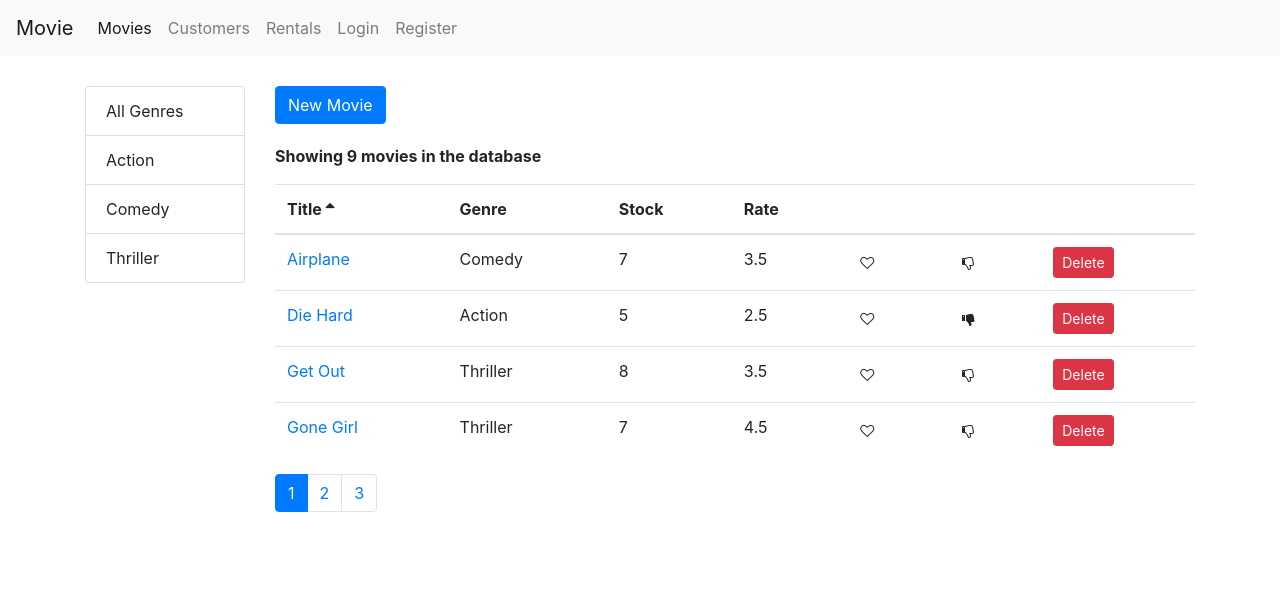
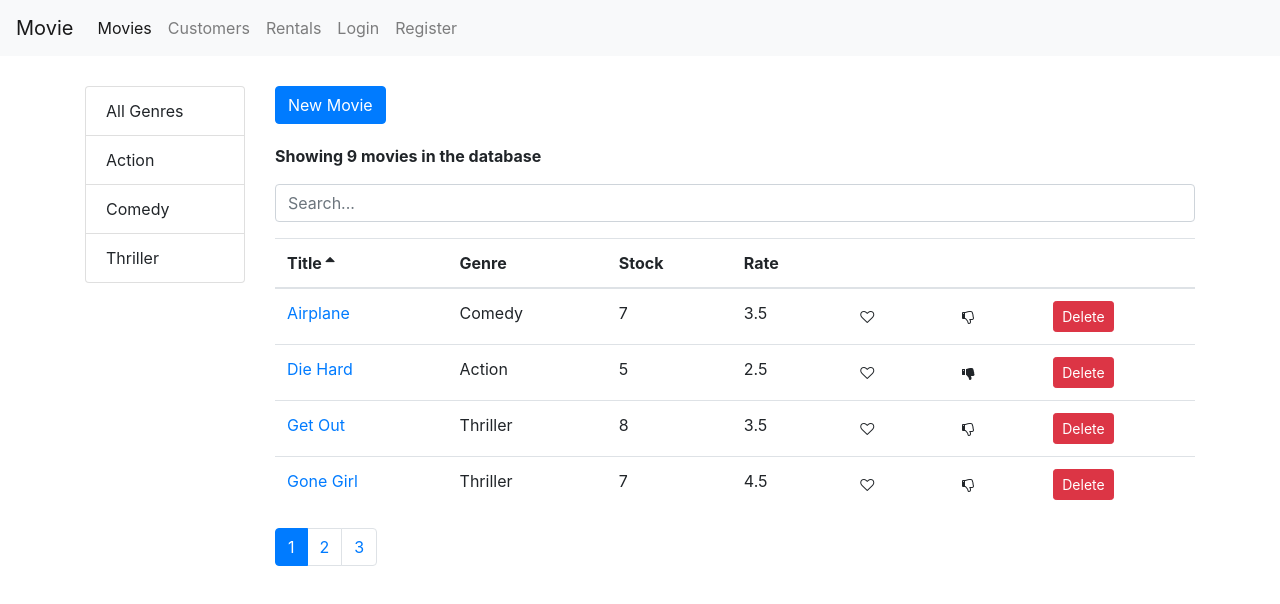
Before and after one commit to trachuynh2014/Movie-Rent, a React (Create React App) app: page /movies in a window 1280 px wide. Shown: the top 604 px of the page. Built offline with nearby package versions, Linux system fonts and the light colour scheme.

Commit message:
added searchBox, made proper changes to easily search movie at /movies

```diff
--- /dev/null
+++ b/src/components/common/searchBox.jsx
@@ -0,0 +1,18 @@
+import React, { Component } from "react";
+class SearchBox extends Component {
+  render() {
+    const { value, onChange } = this.props;
+    return (
+      <input
+        type="text"
+        name="query"
+        className="form-control my-3"
+        placeholder="Search..."
+        value={value}
+        onChange={(e) => onChange(e.currentTarget.value)}
+      />
+    );
+  }
+}
+
+export default SearchBox;
--- a/src/components/movies.jsx
+++ b/src/components/movies.jsx
@@ -6,6 +6,7 @@
 import { getGenres } from "./../services/fakeGenreService";
 import { Link } from "react-router-dom";
 import MoviesTable from "./moviesTable";
+import SearchBox from "./common/searchBox";
 import _ from "lodash";
 class Movies extends Component {
   state = {
@@ -13,6 +14,8 @@
     genres: [],
     currentPage: 1,
     pageSize: 4,
+    searchQuery: "",
+    selectedGenre: null,
     sortColumn: { path: "title", order: "asc" },
   };
 
@@ -48,6 +51,10 @@
     this.setState({ selectedGenre: genre, currentPage: 1 });
   };
 
+  handleSearch = (query) => {
+    this.setState({ searchQuery: query, selectedGenre: null, currentPage: 1 });
+  };
+
   handleSort = (sortColumn) => {
     this.setState({ sortColumn });
   };
@@ -58,12 +65,16 @@
       movies: allMovies,
       selectedGenre,
       currentPage,
+      searchQuery,
       sortColumn,
     } = this.state;
-    const filtered =
-      selectedGenre && selectedGenre._id
-        ? allMovies.filter((m) => m.genre._id === selectedGenre._id)
-        : allMovies;
+    let filtered = allMovies;
+    if (searchQuery)
+      filtered = allMovies.filter((m) =>
+        m.title.toLowerCase().startsWith(searchQuery.toLowerCase())
+      );
+    else if (selectedGenre && selectedGenre._id)
+      filtered = allMovies.filter((m) => m.genre._id === selectedGenre._id);
 
     const sorted = _.orderBy(filtered, [sortColumn.path], [sortColumn.order]);
     const movies = paginate(sorted, currentPage, pageSize);
@@ -71,7 +82,7 @@
   };
   render() {
     const { length: count } = this.state.movies;
-    const { pageSize, currentPage, sortColumn } = this.state;
+    const { pageSize, currentPage, sortColumn, searchQuery } = this.state;
     if (count === 0)
       return (
         <p style={{ fontWeight: "bold" }}>
@@ -99,6 +110,7 @@
           <p style={{ fontWeight: "bold" }}>
             Showing {totalCount} movies in the database
           </p>
+          <SearchBox value={searchQuery} onChange={this.handleSearch} />
           <MoviesTable
             movies={movies}
             sortColumn={sortColumn}
```
